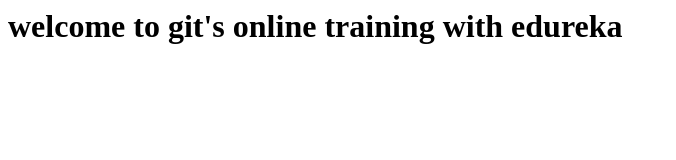
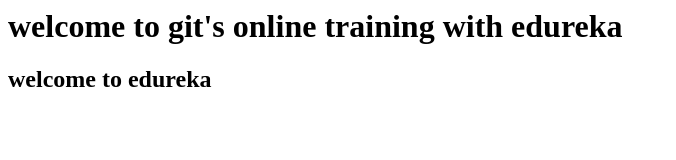
Before and after one commit to abhishekbanotra/git_demo, a plain HTML site: page index.html in a window 1280 px wide. Shown: the whole page, without its empty margins (0-676 px from the left). Drawn offline with Linux system fonts and the light colour scheme.

Commit message:
second commit of index.html file

```diff
--- a/index.html
+++ b/index.html
@@ -1 +1,2 @@
 <h1> welcome to git's online training with edureka</h1>
+<h2>welcome to edureka</h2>
```
